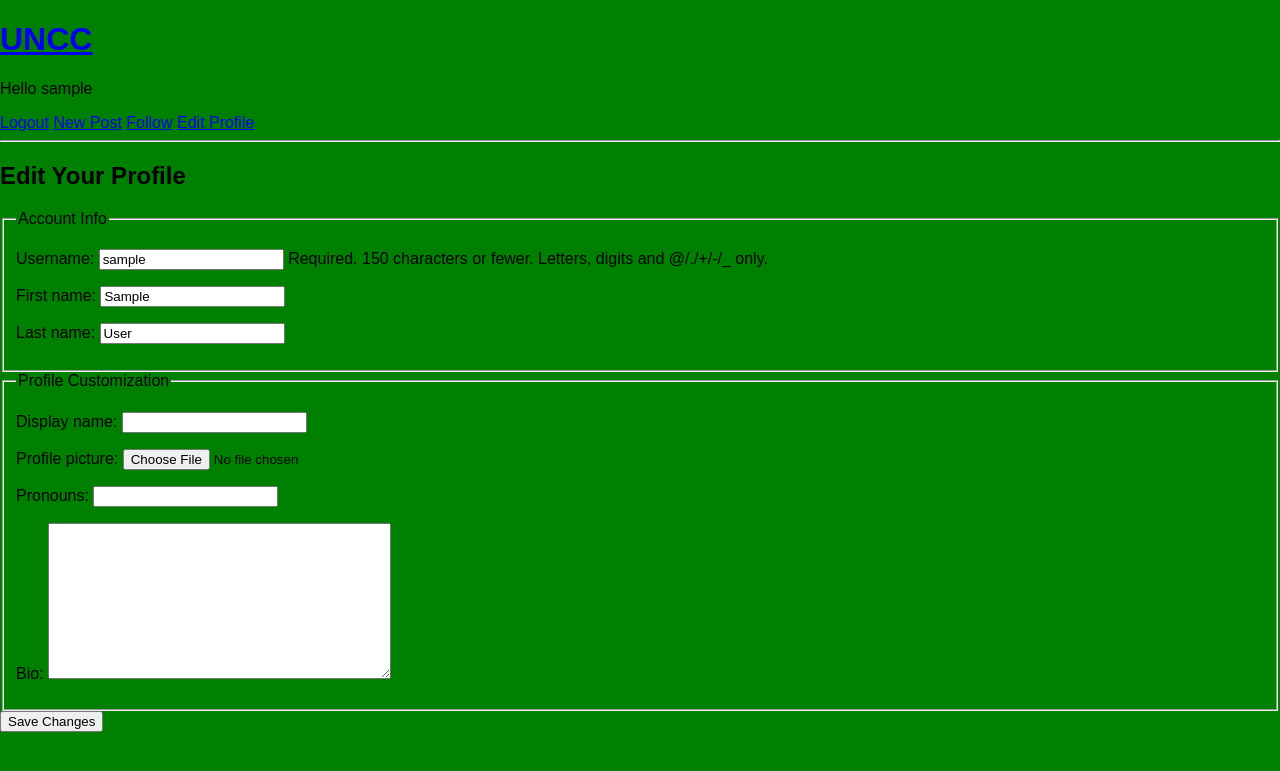
After one commit to AmanuelTenaw/NinerGram, a Django app: page /edit-profile/ in a window 1280 px wide. The commit adds this page. Shown: the top 771 px of the page. Run offline with Django 5.2, Linux system fonts and the light colour scheme; the visitor is signed in with stand-in values (Sample User, id 1); data comes from the database, SQL or seed files in the repository.

Commit message:
Profile Customization Feature

```diff
--- a/base/forms.py
+++ b/base/forms.py
@@ -2,6 +2,8 @@ from django.forms import ModelForm
 from .models import Room
 from django import forms
 from .models import Post
+from django.contrib.auth.models import User
+from .models import Profile
 
 class PostForm(forms.ModelForm):
     class Meta:
@@ -14,3 +16,13 @@ class RoomForm(ModelForm):
         model = Room
         fields = '__all__'
         exclude = ['host', 'participants']
+
+class UserForm(forms.ModelForm):
+    class Meta:
+        model = User
+        fields = ['username', 'first_name', 'last_name']
+
+class ProfileForm(forms.ModelForm):
+    class Meta:
+        model = Profile
+        fields = ['display_name', 'profile_picture', 'pronouns', 'bio']
--- a/base/models.py
+++ b/base/models.py
@@ -1,28 +1,24 @@
 from django.db import models
 from django.contrib.auth.models import User
-#from django.db.models.deletion import CASCADE
+from django.db.models.signals import post_save
+from django.dispatch import receiver
 
+# Used for profile picture upload path
+def user_directory_path(instance, filename):
+    return f'profile_pics/user_{instance.user.id}/{filename}'
 
 class Topic(models.Model):
-    name = models.CharField(max_length = 200)
-
-
+    name = models.CharField(max_length=200)
 
     def __str__(self):
         return self.name
 
-
-
-# Create your models here.
 class Room(models.Model):
     host = models.ForeignKey(User, on_delete=models.SET_NULL, null=True)
     topic = models.ForeignKey(Topic, on_delete=models.SET_NULL, null=True)
-    name = models.CharField(max_length = 200)
+    name = models.CharField(max_length=200)
     description = models.TextField(null=True, blank=True)
-    participants = models.ManyToManyField(
-        User, related_name='participants', blank=True
-    )
-
+    participants = models.ManyToManyField(User, related_name='participants', blank=True)
     updated = models.DateTimeField(auto_now=True)
     created = models.DateTimeField(auto_now_add=True)
 
@@ -32,14 +28,12 @@ class Room(models.Model):
     def __str__(self):
         return self.name
 
-
 class Message(models.Model):
-    user = models.ForeignKey(User, on_delete= models.CASCADE)
+    user = models.ForeignKey(User, on_delete=models.CASCADE)
     room = models.ForeignKey(Room, on_delete=models.CASCADE)
     body = models.TextField()
     updated = models.DateTimeField(auto_now=True)
     created = models.DateTimeField(auto_now_add=True)
-
 
     class Meta:
         ordering = ['-updated', '-created']
@@ -47,26 +41,14 @@ class Message(models.Model):
     def __str__(self):
         return self.body[0:50]
 
-
-
-
-
-
-
-
-
 class Post(models.Model):
-    user = models.ForeignKey('auth.User', on_delete=models.CASCADE)
+    user = models.ForeignKey(User, on_delete=models.CASCADE)
     content = models.TextField()
-    image = models.ImageField(upload_to='post_images/', blank=True, null=True)  # New
+    image = models.ImageField(upload_to='post_images/', blank=True, null=True)
     created = models.DateTimeField(auto_now_add=True)
 
     def __str__(self):
         return f"{self.user.username} - {self.created}"
-
-
-
-
 
 class Follow(models.Model):
     follower = models.ForeignKey(User, on_delete=models.CASCADE, related_name='following_set')
@@ -78,3 +60,21 @@ class Follow(models.Model):
 
     def __str__(self):
         return f"{self.follower} follows {self.following}"
+
+class Profile(models.Model):
+    user = models.OneToOneField(User, on_delete=models.CASCADE)
+    display_name = models.CharField(max_length=100, blank=True)
+    profile_picture = models.ImageField(upload_to=user_directory_path, blank=True, null=True)
+    pronouns = models.CharField(max_length=50, blank=True)
+    bio = models.TextField(blank=True)
+
+    def __str__(self):
+        return self.user.username
+
+# Automatically create or update Profile when a User is saved
+@receiver(post_save, sender=User)
+def create_or_update_user_profile(sender, instance, created, **kwargs):
+    if created:
+        Profile.objects.create(user=instance)
+    else:
+        instance.profile.save()
--- /dev/null
+++ b/base/templates/base/edit_profile.html
@@ -0,0 +1,23 @@
+{% extends 'main.html' %}
+{% load static %}
+
+{% block content %}
+<div class="container">
+    <h2>Edit Your Profile</h2>
+    <form method="POST" enctype="multipart/form-data">
+        {% csrf_token %}
+
+        <fieldset>
+            <legend>Account Info</legend>
+            {{ user_form.as_p }}
+        </fieldset>
+
+        <fieldset>
+            <legend>Profile Customization</legend>
+            {{ profile_form.as_p }}
+        </fieldset>
+
+        <button type="submit">Save Changes</button>
+    </form>
+</div>
+{% endblock %}
--- a/base/urls.py
+++ b/base/urls.py
@@ -12,6 +12,8 @@ urlpatterns = [
    path('follow/<int:user_id>/', views.follow_user, name='follow-user'),
    path('unfollow/<int:user_id>/', views.unfollow_user, name='unfollow-user'),
    path('follow/search/', views.follow_search, name='follow-search'),
+   path('edit-profile/', views.edit_profile, name='edit_profile'),
+
 
 
 
--- a/base/views.py
+++ b/base/views.py
@@ -10,6 +10,8 @@ from django.contrib.auth.decorators import login_required
 from django.contrib import messages
 from django.shortcuts import render, redirect
 from .forms import PostForm
+from .forms import UserForm, ProfileForm
+from .models import Profile
 
 def create_post(request):
     if request.method == 'POST':
@@ -156,3 +158,29 @@ def home(request):
    context = {'rooms': rooms, 'topics': topics, 'room_count': room_count,
               'room_messages' : room_messages}
    return render(request, 'base/home.html', context)
+
+@login_required
+def edit_profile(request):
+    user = request.user
+    profile, created = Profile.objects.get_or_create(user=user)
+
+
+    if request.method == 'POST':
+        user_form = UserForm(request.POST, instance=user)
+        profile_form = ProfileForm(request.POST, request.FILES, instance=profile)
+
+        if user_form.is_valid() and profile_form.is_valid():
+            user_form.save()
+            profile_form.save()
+            messages.success(request, "Your profile was updated successfully.")
+            return redirect('edit_profile')
+
+    else:
+        user_form = UserForm(instance=user)
+        profile_form = ProfileForm(instance=profile)
+
+    context = {
+        'user_form': user_form,
+        'profile_form': profile_form
+    }
+    return render(request, 'base/edit_profile.html', context)
--- a/templates/navbar.html
+++ b/templates/navbar.html
@@ -15,6 +15,8 @@
 <a href="{% url 'logout' %}">Logout</a>
 <a href="{% url 'create-post' %}">New Post</a>
 <a href="{% url 'follow-search' %}">Follow</a>
+<a href="{% url 'edit_profile' %}">Edit Profile</a>
+
 
 
 
```
Also changed, not shown: base/migrations/0006_profile.py (added).
